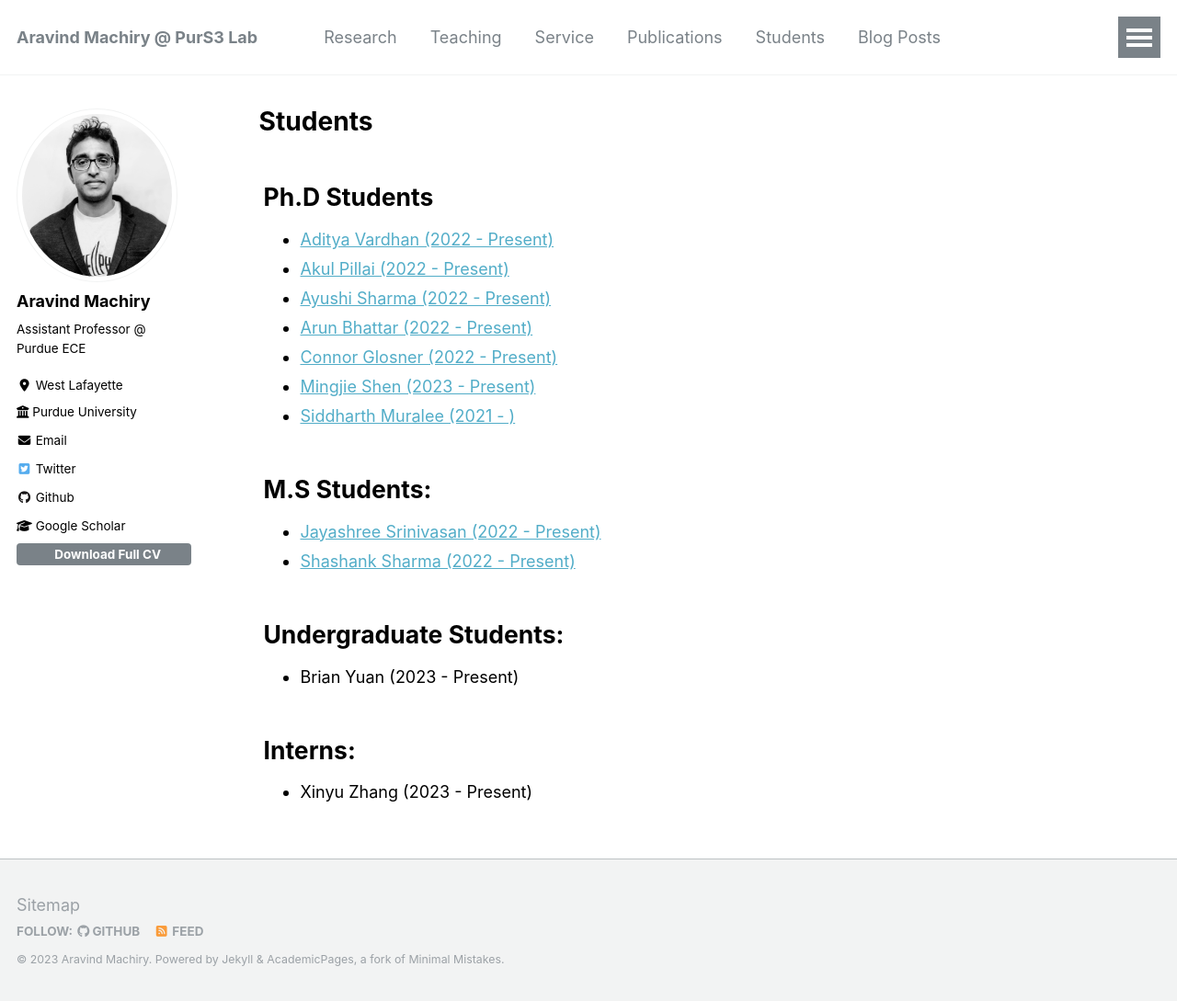
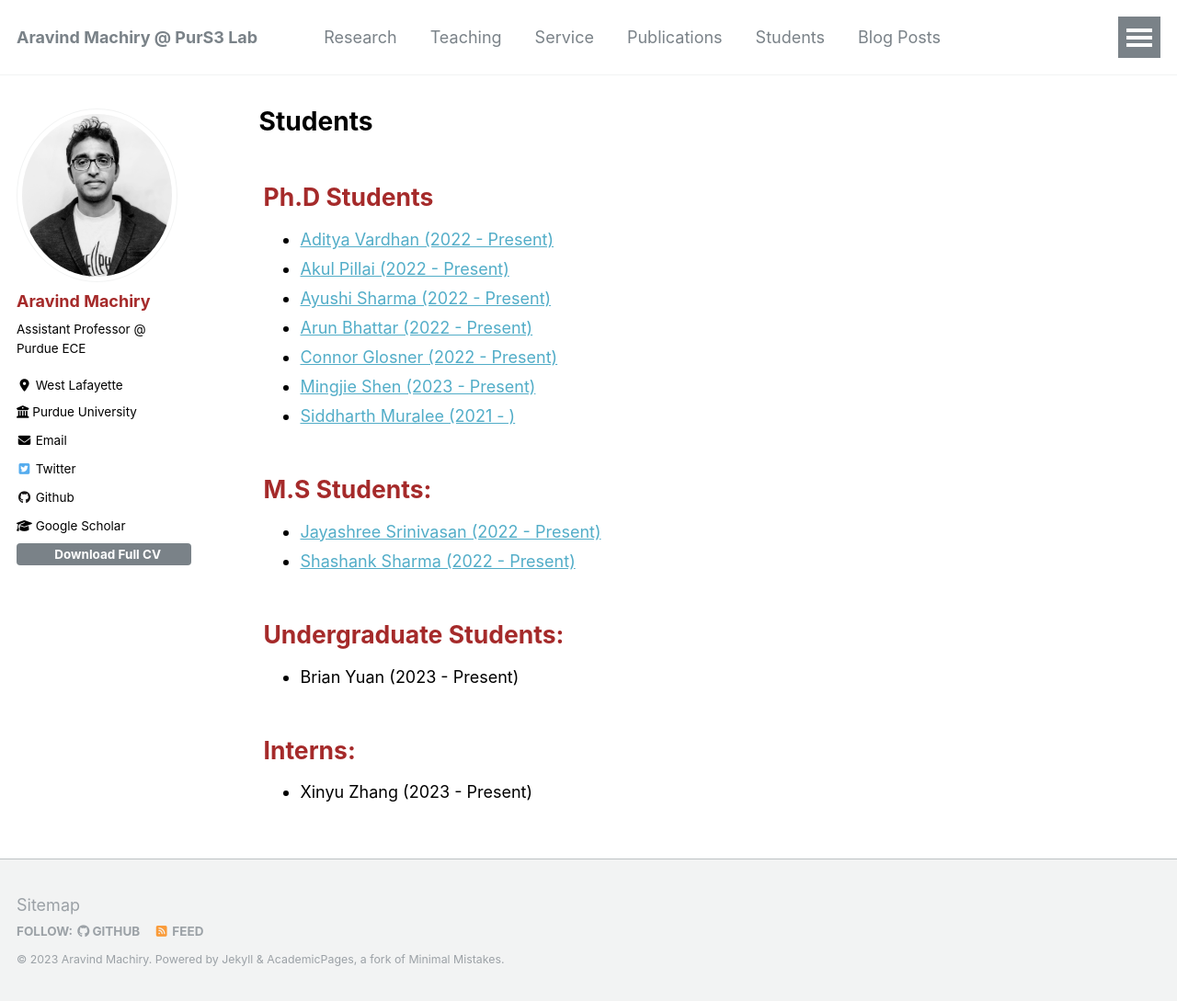
Before and after one commit to Machiry/machiry.github.io, a Jekyll site: the page built from students/index.html, in a window 1280 px wide and 1089 px high. Shown: the whole window at 92% size. Built offline with Jekyll 4.4.1, drawn with Linux system fonts in a browser that asks for light colours; nearby versions of some CDN libraries.

Commit message:
Update _base.scss

```diff
--- a/_sass/_base.scss
+++ b/_sass/_base.scss
@@ -35,10 +35,12 @@ h1 {
 
 h2 {
   font-size: $type-size-4;
+  color: brown;
 }
 
 h3 {
   font-size: $type-size-5;
+  color: brown;
 }
 
 h4 {
```
